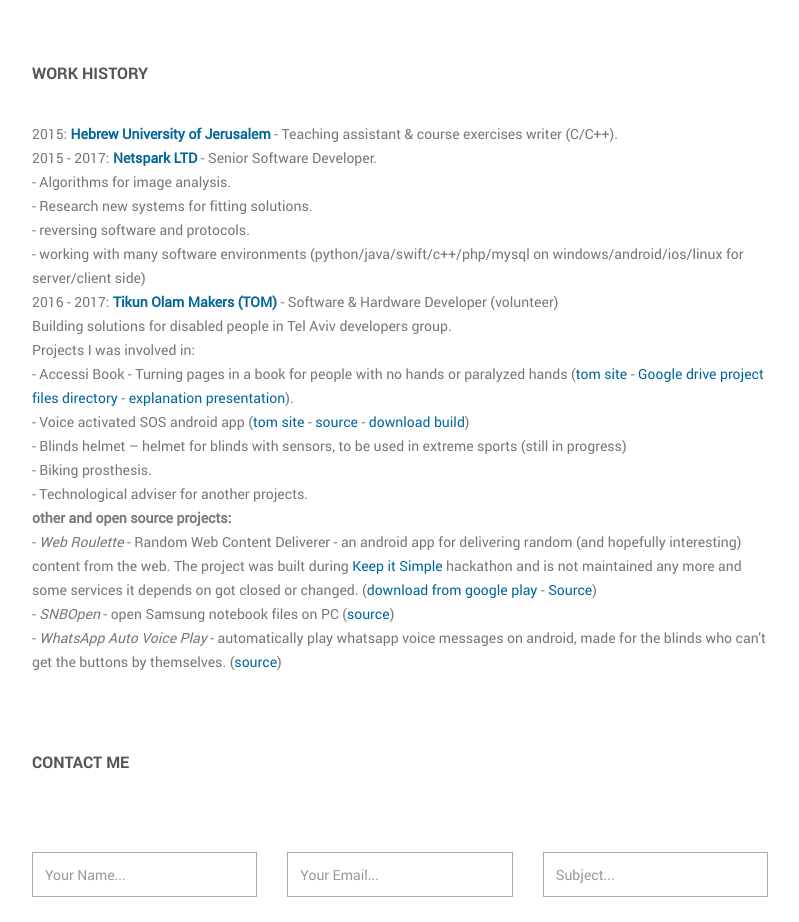
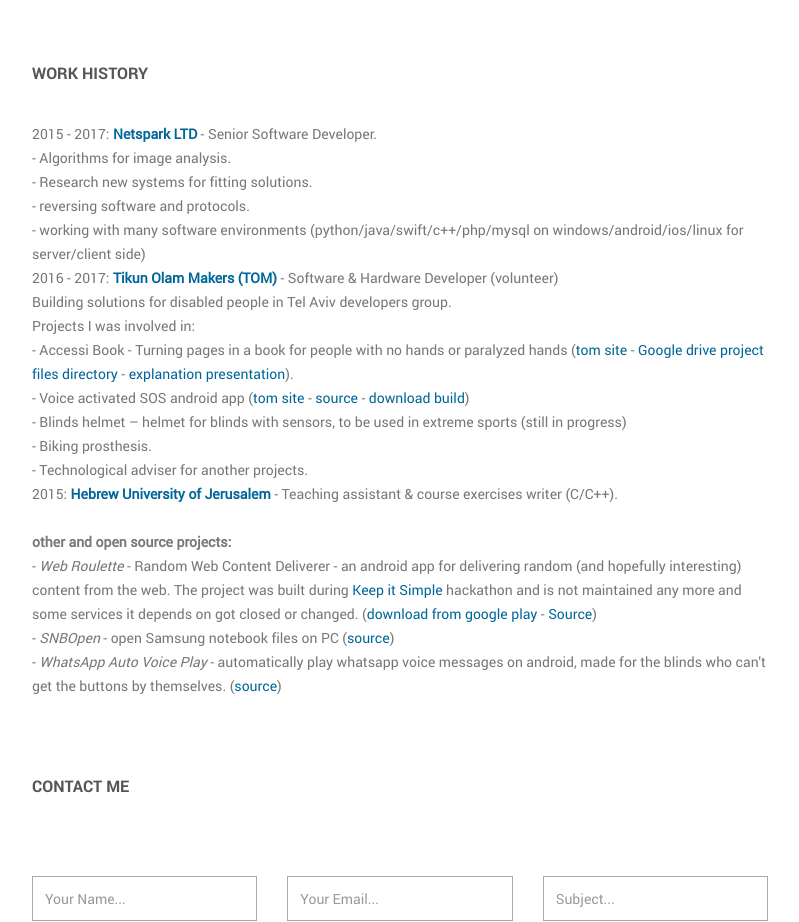
Before and after one commit to ohadcn/ohadcn, a plain HTML site: page index.html in a window 1280 px wide. Shown: the part 1240-2162 px from the top of the page, without its empty margins (432-1231 px from the left). Drawn offline with Linux system fonts and the light colour scheme.

Commit message:
ןצשעק

```diff
--- a/index.html
+++ b/index.html
@@ -116,7 +116,6 @@
                     <div class="row">
                         <div class="col-md-12">
                             <h4 class="widget-title">Work History</h4>
-                            <p>2015: <b><a href="http://www.huji.ac.il/">Hebrew University of Jerusalem</a></b> - Teaching assistant & course exercises writer (C/C++).</p>
                             <p>2015 - 2017: <b><a href="https://www.netsparkmobile.com/he/">Netspark LTD</a></b> - Senior Software Developer.</br>
 							- Algorithms for image analysis.</br>
 							- Research new systems for fitting solutions.</br>
@@ -131,6 +130,7 @@
 							- Biking prosthesis.</br>
 							- Technological adviser for another projects.</br>
 							</p>
+                            <p>2015: <b><a href="http://www.huji.ac.il/">Hebrew University of Jerusalem</a></b> - Teaching assistant & course exercises writer (C/C++).</p></br>
                             <p><b>other and open source projects:</b></br>
 							- <i>Web Roulette</i> - Random Web Content Deliverer - an android app for delivering random (and hopefully interesting) content from the web. The project was built during <a href="https://www.facebook.com/kishackathon/">Keep it Simple</a> hackathon and is not maintained any more and some services it depends on got closed or changed. (<a href="https://play.google.com/store/apps/details?id=simplers.webroulette">download from google play</a> - <a href="https://github.com/ohadcn/WebRoulette">Source</a>)</br>
 							- <i>SNBOpen</i> - open Samsung notebook files on PC (<a href="https://github.com/ohadcn/snbopen">source</a>)</br>
```
Also changed, not shown: img/profile.jpg.
